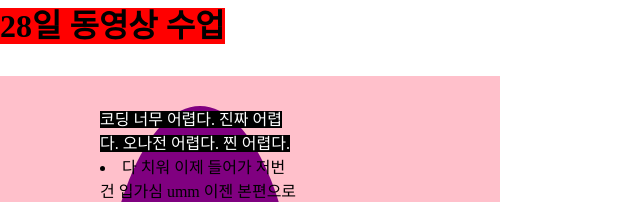
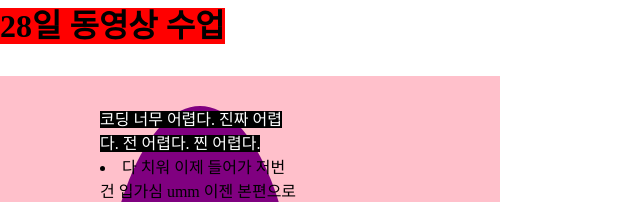
Before and after one commit to sury97/Lesson, a plain HTML site: page index.html in a window 1280 px wide. Shown: the top 202 px of the page, without its empty margins (0-640 px from the left). Drawn offline with Linux system fonts and the light colour scheme.

Commit message:
Update index.html

```diff
--- a/index.html
+++ b/index.html
@@ -49,7 +49,7 @@
 			<div class="col-6">
 
 <div id="a">
-				<p>코딩 너무 어렵다. 진짜 어렵다. 오나전 어렵다. 찐 어렵다. </p>
+				<p>코딩 너무 어렵다. 진짜 어렵다. 전 어렵다. 찐 어렵다. </p>
 
 <p> <li>다 치워 이제 들어가
 저번 건 입가심 umm
```
